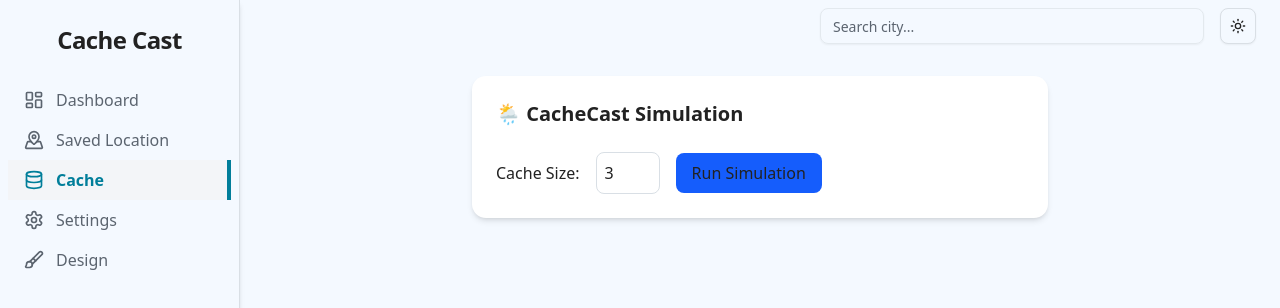
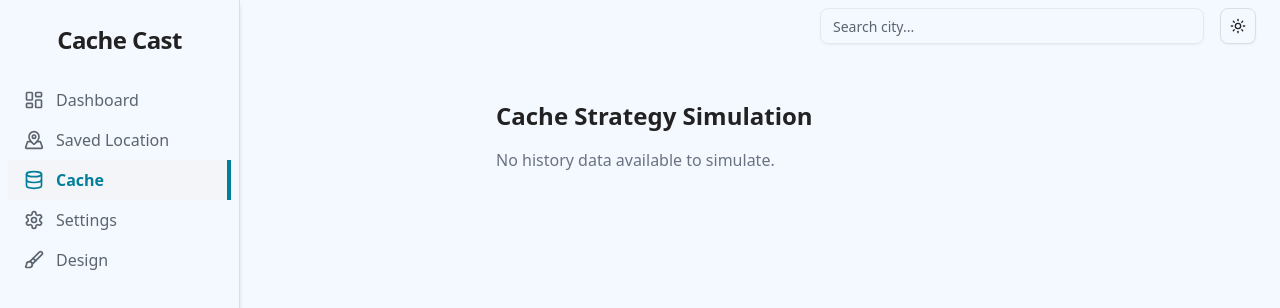
Before and after one commit to MeowMeow0417/CloudCache, a Next.js app: page /dashboard/CacheSim in a window 1280 px wide. Shown: the top 308 px of the page. Built offline with nearby package versions, Linux system fonts and the light colour scheme.

Commit message:
Added: CacheSim officially done

```diff
--- a/app/dashboard/CacheSim/page.tsx
+++ b/app/dashboard/CacheSim/page.tsx
@@ -1,18 +1,52 @@
-'use client'
-import React from 'react'
-import CacheSim from '@/components/custom/CacheSim';
-import { CacheManager } from '@/lib/utility/cacheManager';
+'use client';
+import React, { useEffect, useState } from 'react';
+
 import simulateStrategies from '@/lib/utility/SimulateStrategies';
 
-const page = () => {
+interface SimulationResult {
+  fifoFaults: number;
+  lruFaults: number;
+  optFaults: number;
+}
 
+const SimulationPage = () => {
+  const [results, setResults] = useState<SimulationResult | null>(null);
+  const [history, setHistory] = useState<string[]>([]);
 
+  useEffect(() => {
+    // Load history from localStorage
+    const rawHistory = localStorage.getItem('searchHistory');
+    if (rawHistory) {
+      const parsed = JSON.parse(rawHistory) as string[];
+      setHistory(parsed);
+
+      const simulation = simulateStrategies(parsed, 5); // Example: cache size 3
+      setResults(simulation);
+    }
+  }, []);
 
   return (
-    <div>
-      <CacheSim />
+    <div className="p-6 max-w-xl mx-auto">
+      <h1 className="text-2xl font-bold mb-4">Cache Strategy Simulation</h1>
+
+      {results ? (
+        <div className="space-y-2 text-lg">
+          <p><strong>FIFO Page Faults:</strong> {results.fifoFaults}</p>
+          <p><strong>LRU Page Faults:</strong> {results.lruFaults}</p>
+          <p><strong>OPT Page Faults:</strong> {results.optFaults}</p>
+
+          <div className="mt-4">
+            <h2 className="text-xl font-semibold">Search History</h2>
+            <p className="text-sm text-gray-500">
+              {history.join(' → ')}
+            </p>
+          </div>
+        </div>
+      ) : (
+        <p className="text-gray-500">No history data available to simulate.</p>
+      )}
     </div>
-  )
-}
+  );
+};
 
-export default page
+export default SimulationPage;
```
